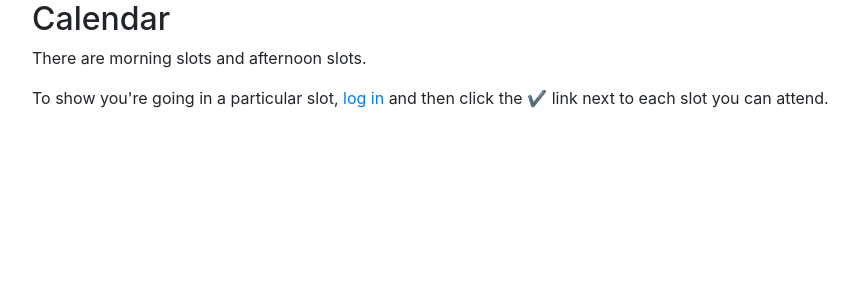
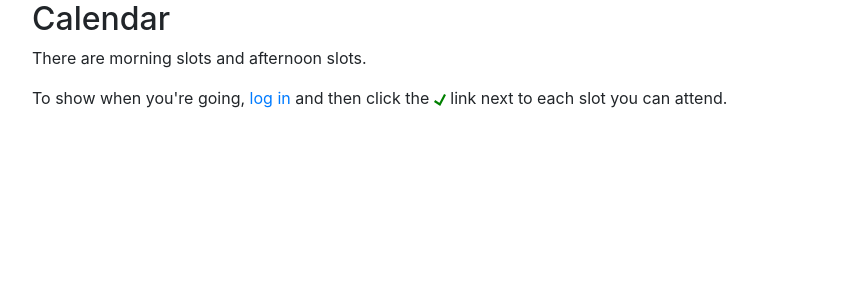
Before and after one commit to sebbacon/visitingschedule, a Django app: page /events/ in a window 1280 px wide. Shown: the part 56-356 px from the top of the page, without its empty margins (53-912 px from the left). Run offline with Django 3.2, Linux system fonts and the light colour scheme; data that the repository does not hold is empty; some libraries are stand-ins or nearby versions.

Commit message:
Replace unicode icons with SVG images

```diff
--- a/templates/frontend/event_list.html
+++ b/templates/frontend/event_list.html
@@ -2,7 +2,7 @@
 {% block content %}
 <h2>Calendar</h2>
 <p>There are morning slots and afternoon slots.</p>
-<p>To show you're going in a particular slot, <a href="{% url 'helper-list' %}">log in</a> and then click the <span class="add">✔</span> link next to each slot you can attend.</p>
+<p>To show when you're going, <a href="{% url 'helper-list' %}">log in</a> and then click the <span class="add"><img src="/static/tick.svg" height="12px"></span> link next to each slot you can attend.</p>
 <div class="row">
   {% for morning_event in object_list %}
   <div class="date col-sm {{morning_event.klasses}}">
@@ -14,13 +14,13 @@
           {% for helper in event.helpers.all %}
             {{ helper }}
             {% if helper == LOGGED_IN_HELPER %}
-              <a href="{% url 'event-unclaim' pk=event.pk %}"><span class="delete">🗙</span></a>
+              <a href="{% url 'event-unclaim' pk=event.pk %}"><span class="delete"><img src="/static/cross.svg" height="12px" alt="remove yourself from this slot"></span></a>
             {% endif %}
             <br>
           {% endfor %}
 
          {% if LOGGED_IN_HELPER and LOGGED_IN_HELPER not in event.helpers.all %}
-            <a href="{% url 'event-claim' pk=event.pk %}"><span class="add">✔</span></a>
+            <a href="{% url 'event-claim' pk=event.pk %}"><span class="add"><img src="/static/tick.svg" height="12px" alt="add yourself to this slot"></span></a>
          {% endif %}
       </dd>
       </dl>
```
Also changed, not shown: frontend/static/cross.svg (added), frontend/static/tick.svg (added).
